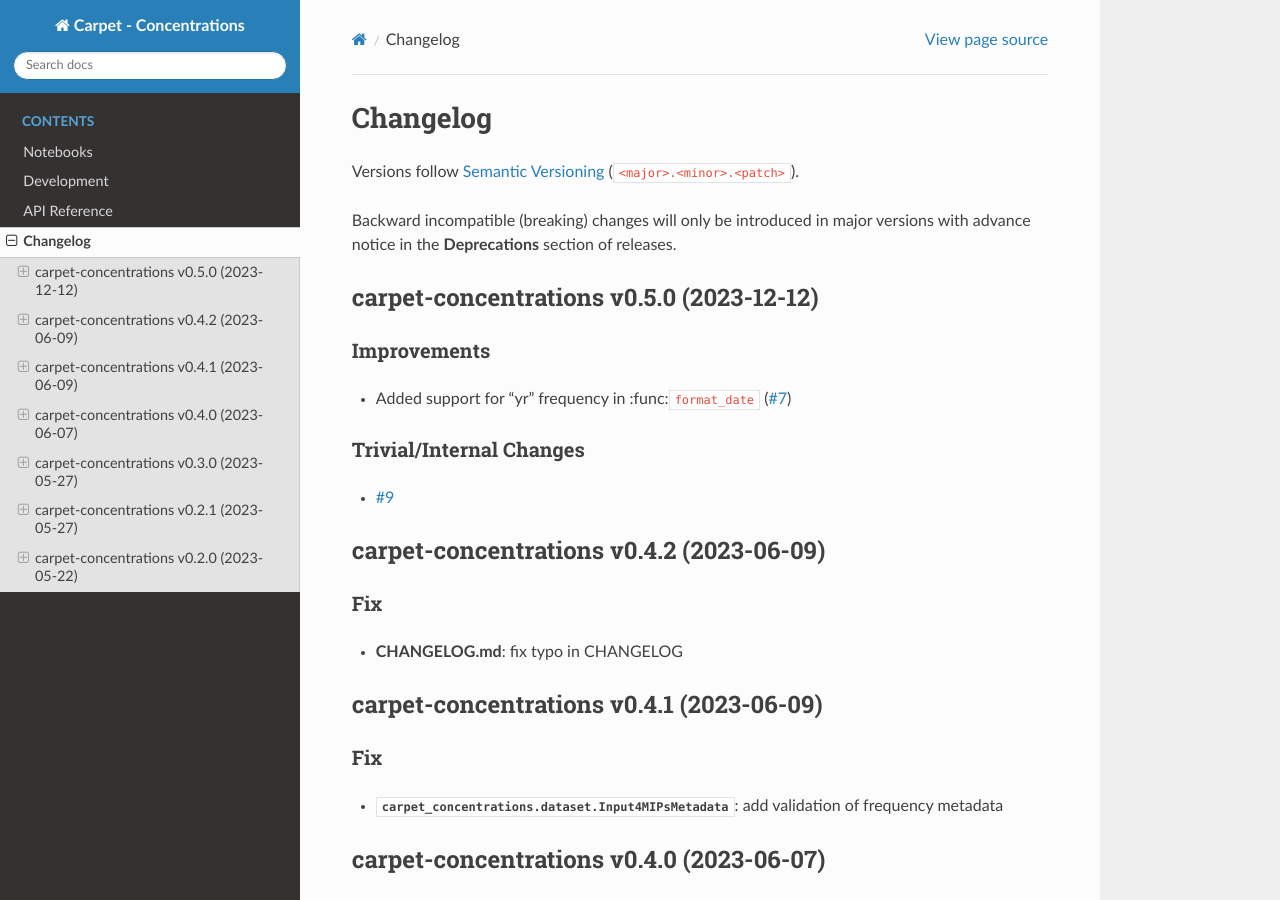
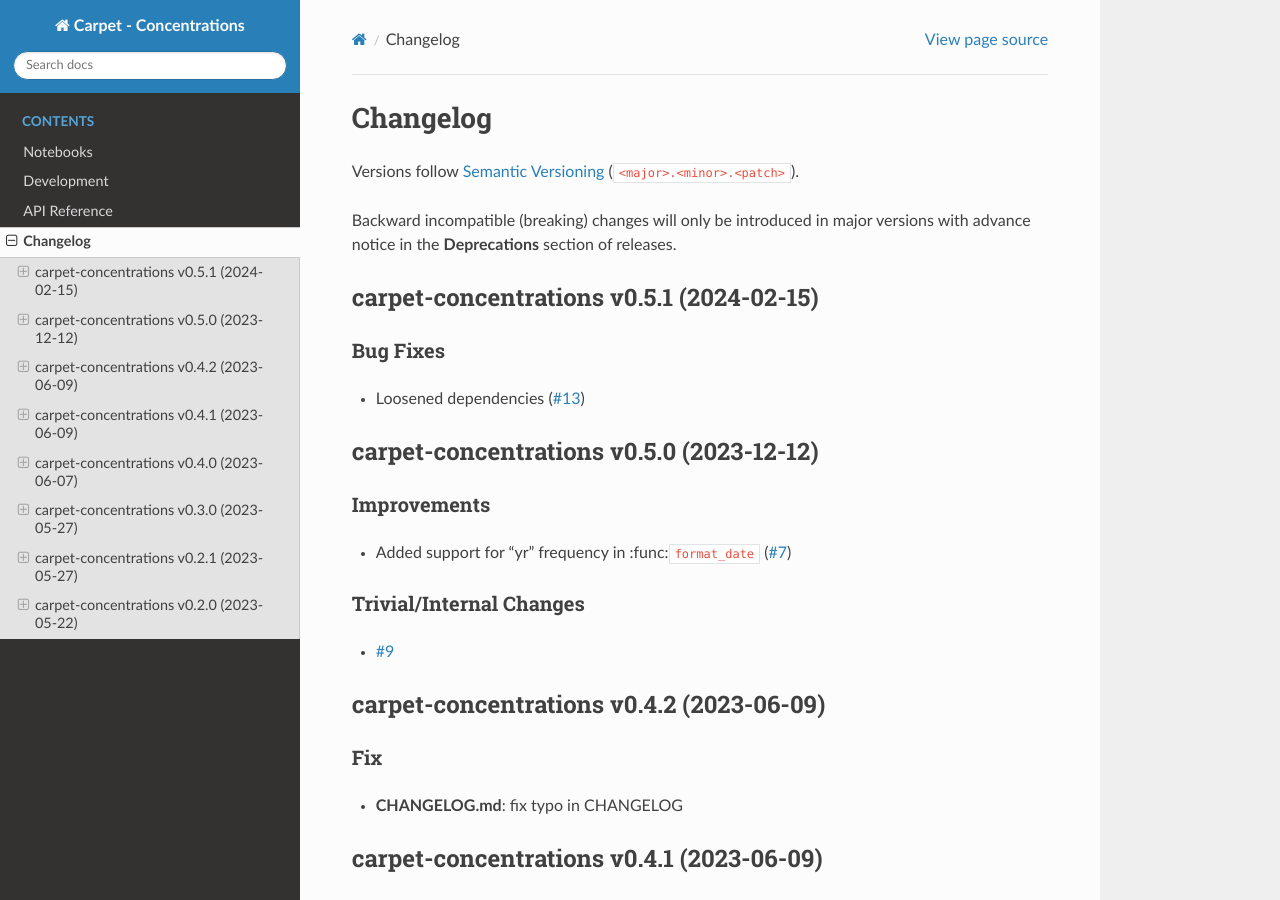
Before and after one commit to climate-resource/Carpet-Concentrations, a Sphinx documentation site: the page built from docs/source/changelog.md, in a window 1280 px wide and 900 px high. Built offline with Sphinx 7.4.7 and the Read the Docs theme 2.0.0, drawn with Linux system fonts in a browser that asks for light colours; pages that are not in the unit, such as notebooks, are missing from menus.

Commit message:
bump: version 0.5.0 -> 0.5.1

```diff
--- a/docs/source/changelog.md
+++ b/docs/source/changelog.md
@@ -18,6 +18,14 @@ of rst and use slightly different categories.
 -->
 
 <!-- towncrier release notes start -->
+
+## carpet-concentrations v0.5.1 (2024-02-15)
+
+
+### Bug Fixes
+
+- Loosened dependencies ([#13](https://github.com/climate-resource/Carpet-Concentrations/pulls/13))
+
 
 ## carpet-concentrations v0.5.0 (2023-12-12)
 
--- a/pyproject.toml
+++ b/pyproject.toml
@@ -4,7 +4,7 @@ branch = true
 
 [tool.poetry]
 name = "carpet-concentrations"
-version = "0.5.0"
+version = "0.5.1"
 description = "Core tools for the development of greenhouse gas concentration input files (i.e. flying carpets)."
 authors = ["Zebedee Nicholls <zebedee.nicholls@climate-resource.com>"]
 readme = "README.md"
```
Also changed, not shown: changelog/13.fix.md (deleted, +0 -1 lines).
